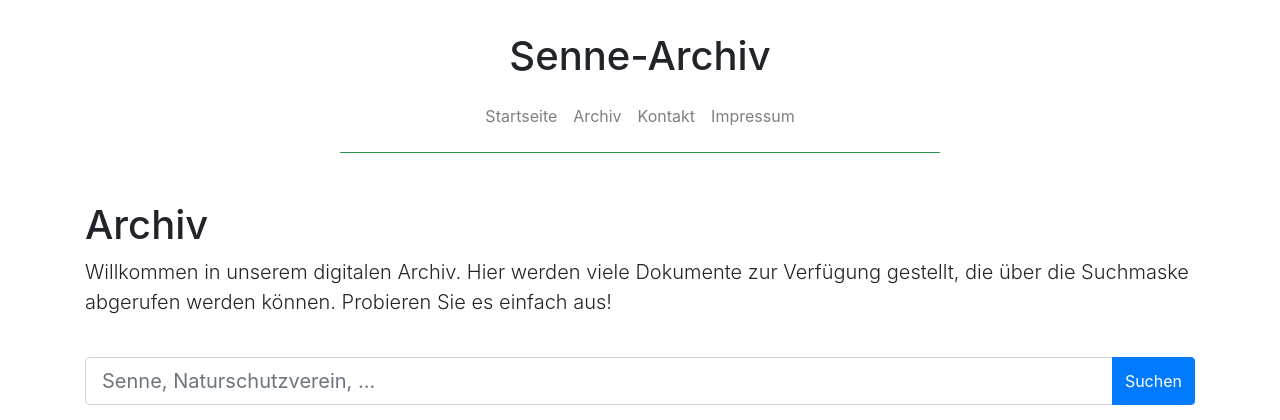
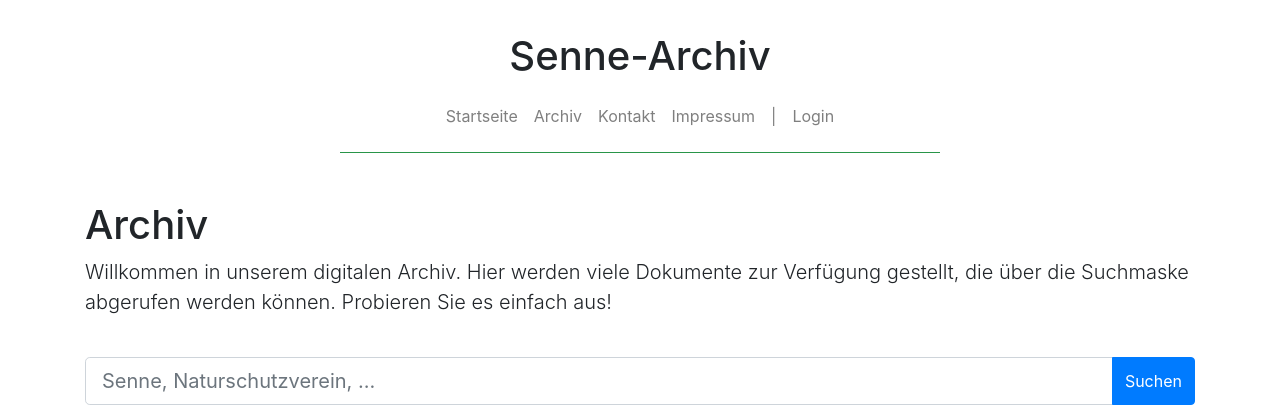
Before and after one commit to n2o/senne-archive-django, a Django app: page /archiv/ in a window 1280 px wide. Shown: the top 420 px of the page. Run offline with Django 3.2, Linux system fonts and the light colour scheme; style sheets or scripts are compiled from the project's sources; some libraries are stand-ins or nearby versions.

Commit message:
Add login link

```diff
--- a/senne/templates/base.html
+++ b/senne/templates/base.html
@@ -38,6 +38,8 @@
         </a>
         <a class="nav-item nav-link" href="#">Kontakt</a>
         <a class="nav-item nav-link" href="#">Impressum</a>
+        <span class="nav-item nav-link">|</span>
+        <a class="nav-item nav-link" href="{% url 'admin:index' %}">Login</a>
       </div>
     </div>
   </div>
```
